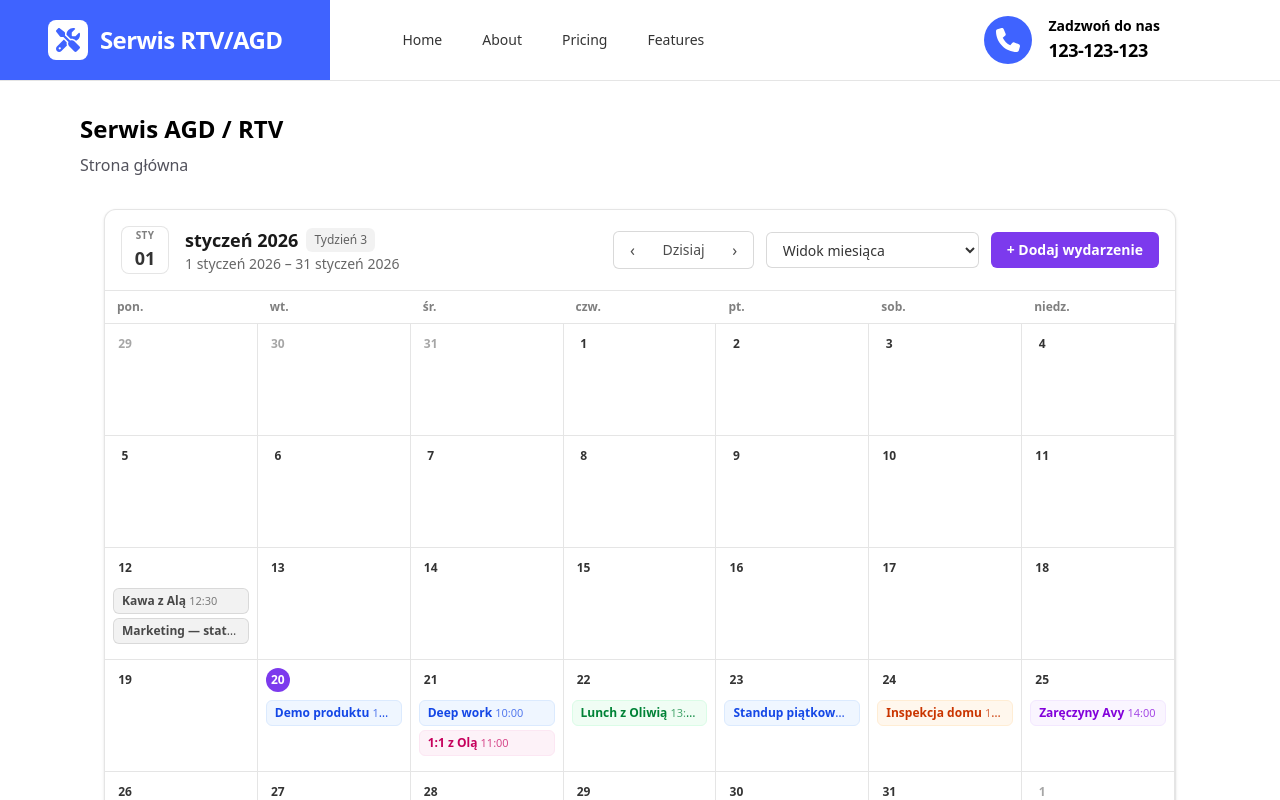
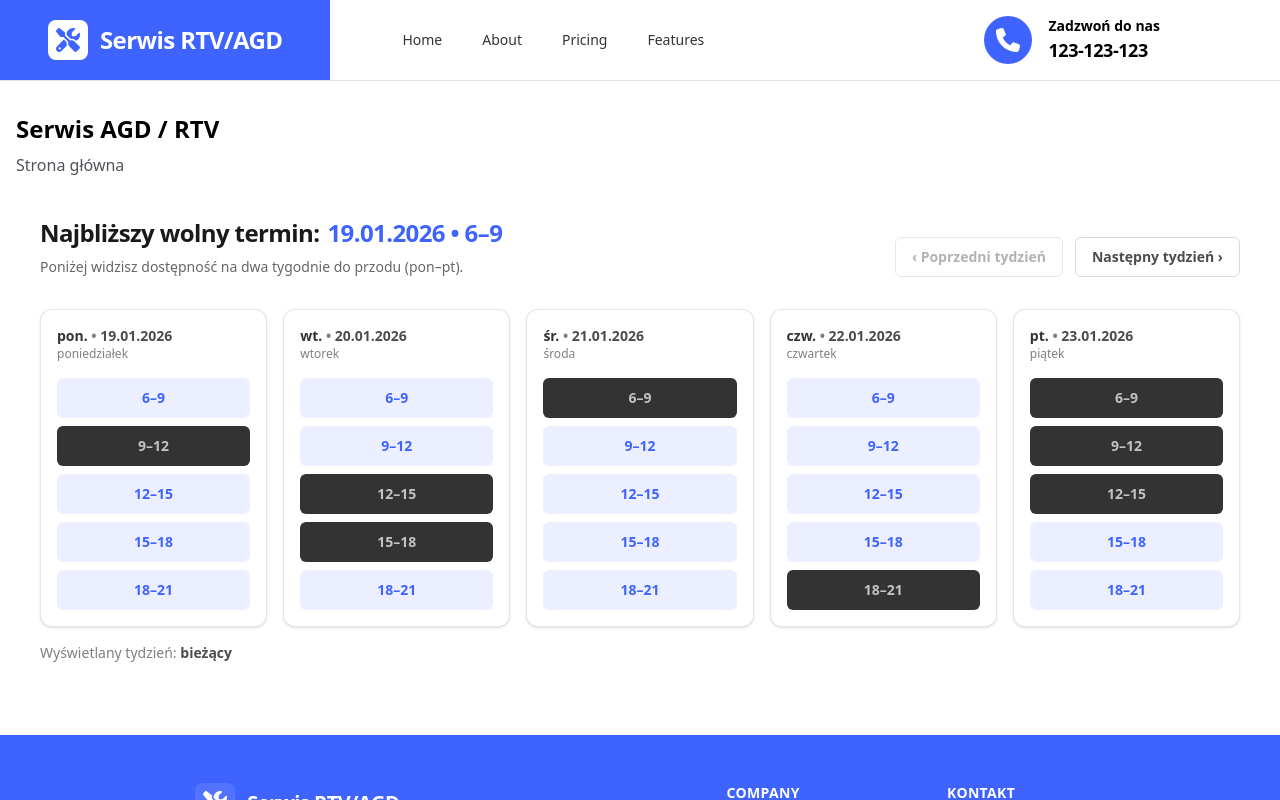
Before and after one commit to alpaqers/service_app, a React app in the folder frontend/: page / in a window 1280 px wide. Shown: the top 800 px of the page. Built offline with nearby package versions, Linux system fonts and the light colour scheme; the HTML template or start-up script is replaced by a standard one.

Commit message:
feat: callendar ()compact version)

```diff
--- a/frontend/src/components/Layout.jsx
+++ b/frontend/src/components/Layout.jsx
@@ -6,7 +6,7 @@ export function Layout({ children }) {
       <div className="flex min-h-screen flex-col">
         <Header />
 
-        <main className="mx-auto max-w-6xl px-4 py-8">
+        <main className="mx-auto w-screen px-4 py-8">
           {children}
         </main>
         <Footer />
--- /dev/null
+++ b/frontend/src/components/ServiceSlotsCarousel.jsx
@@ -0,0 +1,255 @@
+import React, { useMemo, useState } from "react";
+
+const WEEKDAYS_PL = ["poniedziałek", "wtorek", "środa", "czwartek", "piątek"];
+const WEEKDAYS_SHORT = ["pon.", "wt.", "śr.", "czw.", "pt."];
+
+const SEGMENTS = [
+  { key: "06-09", label: "6–9" },
+  { key: "09-12", label: "9–12" },
+  { key: "12-15", label: "12–15" },
+  { key: "15-18", label: "15–18" },
+  { key: "18-21", label: "18–21" },
+];
+
+function pad2(n) {
+  return String(n).padStart(2, "0");
+}
+function ymd(d) {
+  return `${d.getFullYear()}-${pad2(d.getMonth() + 1)}-${pad2(d.getDate())}`;
+}
+function plDateLabel(d) {
+  // np. 21.01.2026
+  return `${pad2(d.getDate())}.${pad2(d.getMonth() + 1)}.${d.getFullYear()}`;
+}
+function startOfDay(d) {
+  return new Date(d.getFullYear(), d.getMonth(), d.getDate());
+}
+function addDays(d, days) {
+  return new Date(d.getFullYear(), d.getMonth(), d.getDate() + days);
+}
+function getMonday(d) {
+  // poniedziałek jako początek tygodnia
+  const js = d.getDay(); // niedz=0
+  const mondayIndex = (js + 6) % 7; // pon=0 ... niedz=6
+  return addDays(d, -mondayIndex);
+}
+
+/**
+ * MOCK "zajętości" — docelowo to przyjdzie z fetch.
+ * Struktura:
+ * busyMap[YYYY-MM-DD] = Set(["06-09", "12-15", ...])
+ */
+function buildMockBusyMap(days) {
+  const map = new Map();
+
+  // wrzućmy przykładowe zajętości, żeby było co zobaczyć:
+  for (const d of days) {
+    const key = ymd(d);
+    map.set(key, new Set());
+  }
+
+  // parę ręcznych zajęć
+  // tydzień 1:
+  map.get(ymd(days[0]))?.add("09-12"); // pon
+  map.get(ymd(days[1]))?.add("12-15"); // wt
+  map.get(ymd(days[1]))?.add("15-18");
+  map.get(ymd(days[2]))?.add("06-09"); // śr
+  map.get(ymd(days[3]))?.add("18-21"); // czw
+  map.get(ymd(days[4]))?.add("06-09"); // pt
+  map.get(ymd(days[4]))?.add("09-12");
+  map.get(ymd(days[4]))?.add("12-15");
+
+  // tydzień 2:
+  map.get(ymd(days[5]))?.add("15-18"); // pon
+  map.get(ymd(days[6]))?.add("06-09"); // wt
+  map.get(ymd(days[7]))?.add("09-12"); // śr
+  map.get(ymd(days[8]))?.add("12-15"); // czw
+  map.get(ymd(days[9]))?.add("18-21"); // pt
+
+  return map;
+}
+
+function findNearestFree(days, busyMap) {
+  for (const d of days) {
+    const key = ymd(d);
+    const busy = busyMap.get(key) ?? new Set();
+    for (const seg of SEGMENTS) {
+      if (!busy.has(seg.key)) {
+        return { date: d, segment: seg };
+      }
+    }
+  }
+  return null;
+}
+
+function SegmentButton({ disabled, children, onClick }) {
+  return (
+    <button
+      type="button"
+      disabled={disabled}
+      onClick={onClick}
+      className={[
+        "flex h-10 w-full items-center justify-center rounded-md text-sm font-semibold transition-colors",
+        disabled
+          ? "cursor-not-allowed bg-black/80 text-white/70"
+          : "bg-[#3F63FF]/10 text-[#3F63FF] hover:bg-[#3F63FF]/15 active:bg-[#3F63FF]/20",
+      ].join(" ")}
+    >
+      {children}
+    </button>
+  );
+}
+
+function DayCard({ date, weekdayIndex, busySet, onPick }) {
+  const dayName = WEEKDAYS_SHORT[weekdayIndex];
+  const fullName = WEEKDAYS_PL[weekdayIndex];
+
+  return (
+    <div className="flex flex-1 flex-col rounded-xl border border-black/10 bg-white p-4 shadow-sm">
+      <div className="mb-4">
+        <div className="text-sm font-semibold text-black/80">
+          {dayName} <span className="text-black/50">•</span>{" "}
+          <span className="text-black/70">{plDateLabel(date)}</span>
+        </div>
+        <div className="text-xs text-black/50">{fullName}</div>
+      </div>
+
+      <div className="flex flex-col gap-2">
+        {SEGMENTS.map((seg) => {
+          const isBusy = busySet.has(seg.key);
+          return (
+            <SegmentButton
+              key={seg.key}
+              disabled={isBusy}
+              onClick={() => onPick({ date, segment: seg })}
+            >
+              {seg.label}
+            </SegmentButton>
+          );
+        })}
+      </div>
+    </div>
+  );
+}
+
+export default function ServiceSlotsCarousel() {
+  // Start: bieżący tydzień (pon-pt) + następny tydzień (pon-pt)
+  const today = useMemo(() => startOfDay(new Date()), []);
+  const monday = useMemo(() => getMonday(today), [today]);
+
+  // Budujemy listę 10 dni: pon-pt (tydzień 1) + pon-pt (tydzień 2)
+  const allDays = useMemo(() => {
+    const days = [];
+    // tydzień 1: pon(0) ... pt(4)
+    for (let i = 0; i < 5; i += 1) days.push(addDays(monday, i));
+    // tydzień 2: pon(7) ... pt(11)
+    for (let i = 7; i < 12; i += 1) days.push(addDays(monday, i));
+    return days;
+  }, [monday]);
+
+  // w realu: busyMap będzie pochodzić z fetcha
+  const busyMap = useMemo(() => buildMockBusyMap(allDays), [allDays]);
+
+  // "karuzela": 0 = tydzień 1, 1 = tydzień 2
+  const [weekIndex, setWeekIndex] = useState(0);
+
+  const visibleDays = useMemo(() => {
+    const start = weekIndex * 5;
+    return allDays.slice(start, start + 5);
+  }, [allDays, weekIndex]);
+
+  const nearestFree = useMemo(() => findNearestFree(allDays, busyMap), [allDays, busyMap]);
+
+  function prevWeek() {
+    setWeekIndex((w) => Math.max(0, w - 1));
+  }
+  function nextWeek() {
+    setWeekIndex((w) => Math.min(1, w + 1));
+  }
+
+  function handlePick({ date, segment }) {
+    // docelowo: otwierasz modal / zapisujesz wybór / wysyłasz do backendu
+    console.log("Wybrano:", ymd(date), segment.key);
+  }
+
+  return (
+    <section className="w-full bg-white">
+      <div className="mx-auto w-full max-w-screen-xl px-6 py-10">
+        {/* TOP TITLE */}
+        <div className="flex flex-col gap-4 md:flex-row md:items-end md:justify-between">
+          <div>
+            <h2 className="text-2xl font-extrabold tracking-tight text-black/90">
+              Najbliższy wolny termin:
+              <span className="ml-2 text-[#3F63FF]">
+                {nearestFree
+                  ? `${plDateLabel(nearestFree.date)} • ${nearestFree.segment.label}`
+                  : "brak w ciągu 2 tygodni"}
+              </span>
+            </h2>
+            <p className="mt-2 text-sm text-black/60">
+              Poniżej widzisz dostępność na dwa tygodnie do przodu (pon–pt).
+            </p>
+          </div>
+
+          {/* CONTROLS */}
+          <div className="flex items-center gap-3">
+            <button
+              type="button"
+              onClick={prevWeek}
+              disabled={weekIndex === 0}
+              className={[
+                "inline-flex h-10 items-center justify-center rounded-md border px-4 text-sm font-semibold transition-colors",
+                weekIndex === 0
+                  ? "cursor-not-allowed border-black/10 text-black/30"
+                  : "border-black/15 text-black/70 hover:bg-black/5",
+              ].join(" ")}
+            >
+              ‹ Poprzedni tydzień
+            </button>
+
+            <button
+              type="button"
+              onClick={nextWeek}
+              disabled={weekIndex === 1}
+              className={[
+                "inline-flex h-10 items-center justify-center rounded-md border px-4 text-sm font-semibold transition-colors",
+                weekIndex === 1
+                  ? "cursor-not-allowed border-black/10 text-black/30"
+                  : "border-black/15 text-black/70 hover:bg-black/5",
+              ].join(" ")}
+            >
+              Następny tydzień ›
+            </button>
+          </div>
+        </div>
+
+        {/* CAROUSEL VIEWPORT */}
+        <div className="mt-8">
+          <div className="flex flex-col gap-4 md:flex-row">
+            {visibleDays.map((d, idx) => {
+              const key = ymd(d);
+              const busySet = busyMap.get(key) ?? new Set();
+              return (
+                <DayCard
+                  key={key}
+                  date={d}
+                  weekdayIndex={idx} // pon..pt w ramach widoku tygodnia
+                  busySet={busySet}
+                  onPick={handlePick}
+                />
+              );
+            })}
+          </div>
+
+          {/* WEEK LABEL */}
+          <div className="mt-4 text-sm text-black/50">
+            Wyświetlany tydzień:{" "}
+            <span className="font-semibold text-black/70">
+              {weekIndex === 0 ? "bieżący" : "następny"}
+            </span>
+          </div>
+        </div>
+      </div>
+    </section>
+  );
+}
--- a/frontend/src/pages/Home.jsx
+++ b/frontend/src/pages/Home.jsx
@@ -1,5 +1,5 @@
 import React from "react";
-import CalendarMonthPl from "../components/CalendarMonthPl";
+import ServiceSlotsCarousel from "../components/ServiceSlotsCarousel";
 
 export function Home() {
     return (
@@ -8,8 +8,7 @@ export function Home() {
         <p className="mt-2 text-zinc-600">
           Strona główna
         </p>
-
-        <CalendarMonthPl />
+        <ServiceSlotsCarousel />
       </>
     );
   }
```
